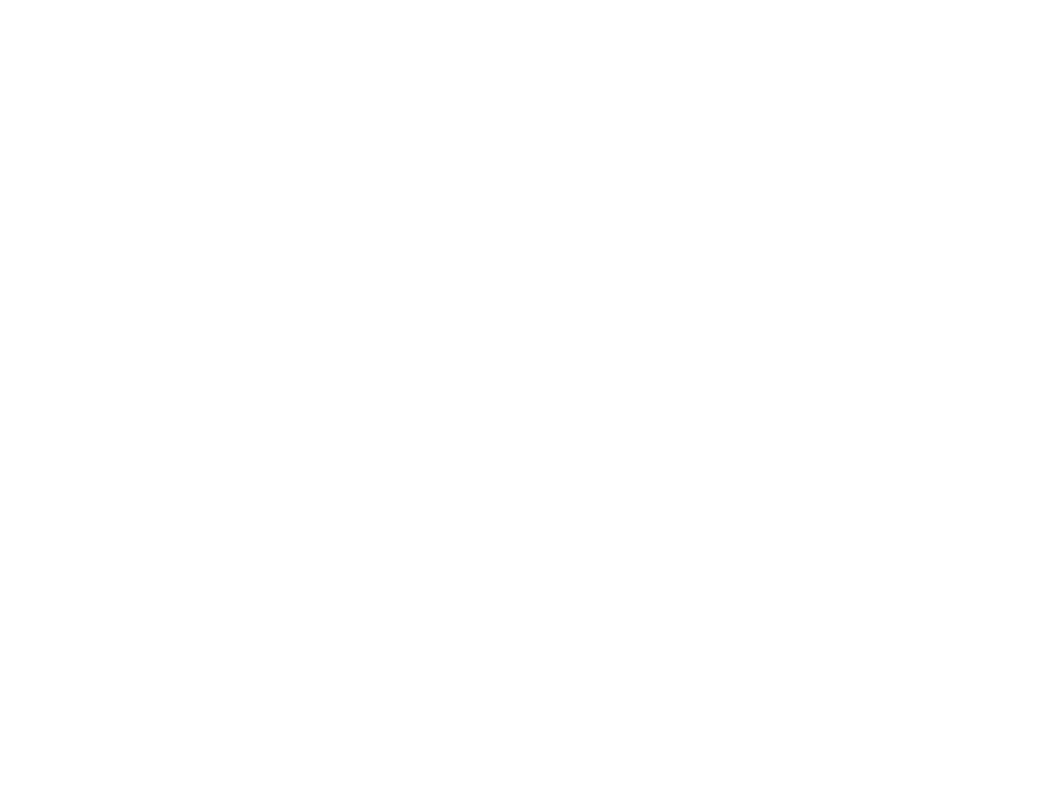
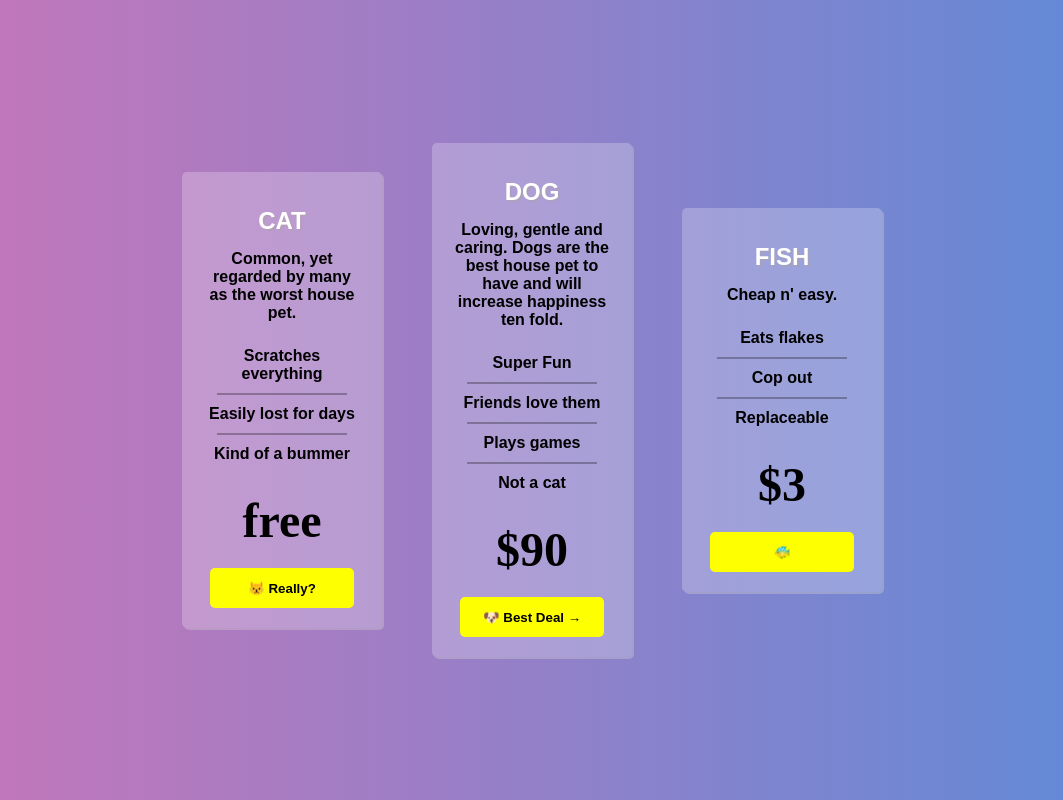
Before and after one commit to techupth/css-flexbox-layout-fe-1-group-6, a website: page ex-1-pricing-grid/index.html in a window 1280 px wide. Shown: the whole page, without its empty margins (108-1171 px from the left). Drawn offline with Linux system fonts and the light colour scheme; a web font is replaced by a local one.

Commit message:
style(ex1,ex2): landing page , flex layout

```diff
--- a/ex-1-pricing-grid/index.html
+++ b/ex-1-pricing-grid/index.html
@@ -5,12 +5,49 @@
   <meta charset="UTF-8" />
   <meta http-equiv="X-UA-Compatible" content="IE=edge" />
   <meta name="viewport" content="width=device-width, initial-scale=1.0" />
+  <link href="https://fonts.googleapis.com/css2?family=Afacad&display=swap" rel="stylesheet">
   <link rel="stylesheet" href="./style.css" />
   <title>Flexbox Exercise 1: Pricing Grid</title>
 </head>
 
 <body>
-  <!-- Start coding here -->
+  <main>
+    <section class="cat">
+      <h2>CAT</h2>
+      <p>Common, yet regarded by many as the worst house pet.</p>
+      <span>Scratches everything</span>
+      <hr>
+      <span>Easily lost for days</span>
+      <hr>
+      <span>Kind of a bummer</span>
+      <h1>free</h1>
+      <button>&#128574 Really?</button>
+    </section>
+    <section class="dog">
+      <h2>DOG</h2>
+      <p>Loving, gentle and caring. Dogs are the best house pet to have and will increase happiness ten fold.</p>
+      <span>Super Fun</span>
+      <hr>
+      <span>Friends love them</span>
+      <hr>
+      <span>Plays games</span>
+      <hr>
+      <span>Not a cat</span>
+      <h1>$90</h1>
+      <button>&#128054 Best Deal &#8594</button>
+    </section>
+    <section class="fish">
+      <h2>FISH</h2>
+      <p>Cheap n' easy.</p>
+      <span>Eats flakes</span>
+      <hr>
+      <span>Cop out</span>
+      <hr>
+      <span>Replaceable</span>
+      <h1>$3</h1>
+      <button>&#128032</button>
+    </section>
+  </main>
 </body>
 
 </html>
--- a/ex-1-pricing-grid/style.css
+++ b/ex-1-pricing-grid/style.css
@@ -1 +1,62 @@
 /* Start coding here */
+*{
+    margin: 0;
+    padding: 0;
+    box-sizing: border-box;
+}
+
+main {
+    height: 100vh;
+    background-image: linear-gradient(to right, #CA75B8 , #5C8BD9);
+    display: flex;
+    flex-direction: row;
+    justify-content: center;
+    align-items: center;
+    gap:50px ;
+    font-family: 'Afacad', sans-serif;
+    font-weight: bolder;
+}
+
+section {
+    text-align: center;
+    width: 200px;
+    padding: 20px;
+    border-radius: 5px;
+    background-color: rgba(255, 255, 255, 0.235);
+    box-shadow: 2px 2px rgba(209, 206, 206, 0.371);
+}
+
+h2 {
+    margin: 15px 0px ;
+    color: white;
+    text-shadow: 2px 2px rgba(173, 162, 162, 0.439);
+}
+
+p {
+    margin-bottom: 15px;
+}
+
+span {
+    display: inline-block;
+    margin: 10px 0px;
+}
+
+h1 {
+    margin: 20px 0px;
+    font-size: 3rem;
+    font-family: "Times New Roman", Times, serif;
+}
+
+button {
+    height: 40px;
+    width: 90%;
+    border-radius: 5px;
+    background-color: #FEFF00;
+    border: none;
+    font-weight: bold;
+}
+
+hr {
+    border: 1px solid rgba(0, 0, 0, 0.284);
+    margin: 0px 15px;
+}
--- a/ex2-holygrail-layout/style.css
+++ b/ex2-holygrail-layout/style.css
@@ -1 +1,55 @@
 /* Start coding here */
+*{
+    box-sizing: border-box;
+    margin: 0;
+    padding: 0;
+}
+
+main {
+    height: 100vh;
+    display: flex;
+    flex-direction: column;
+    text-align: center;
+    gap: 5px;
+}
+
+header{
+    flex: 1;
+    background-color: #008080;
+}
+
+.main-content{
+    flex: 5;
+    display: flex;
+    flex-direction: row;
+    gap: 5px;
+}
+
+nav,section,aside{
+    background-color: #FFA500;
+}
+
+header,footer,nav,section,aside{
+    display: flex;
+    justify-content: center;
+    align-items: center;
+    font-weight: bolder;
+    font-size: large;
+}
+
+nav {
+    flex: 1;
+}
+
+section{
+    flex: 2;
+}
+
+aside{
+    flex: 1;
+}
+
+footer{
+    flex: 1;
+    background-color: #F0E68C;
+}
```
Also changed, not shown: ex2-holygrail-layout/index.html (+9 -1 lines).
